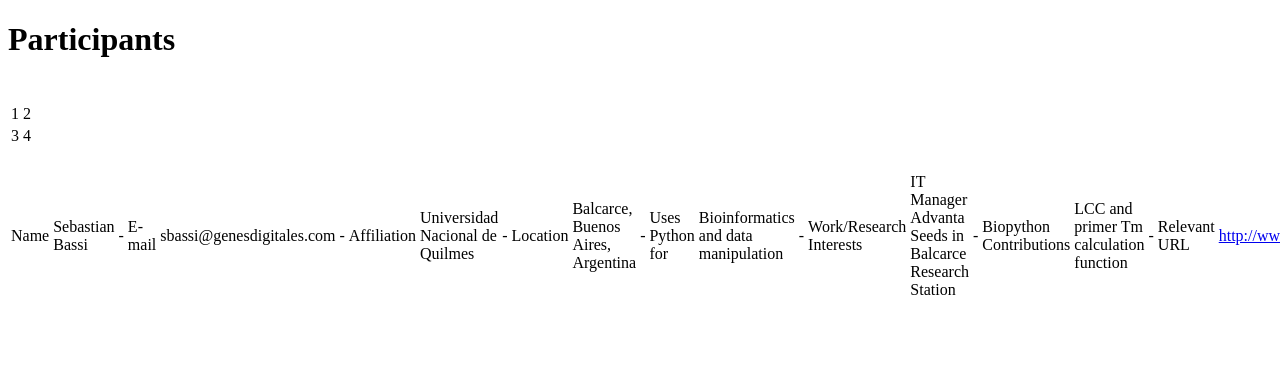
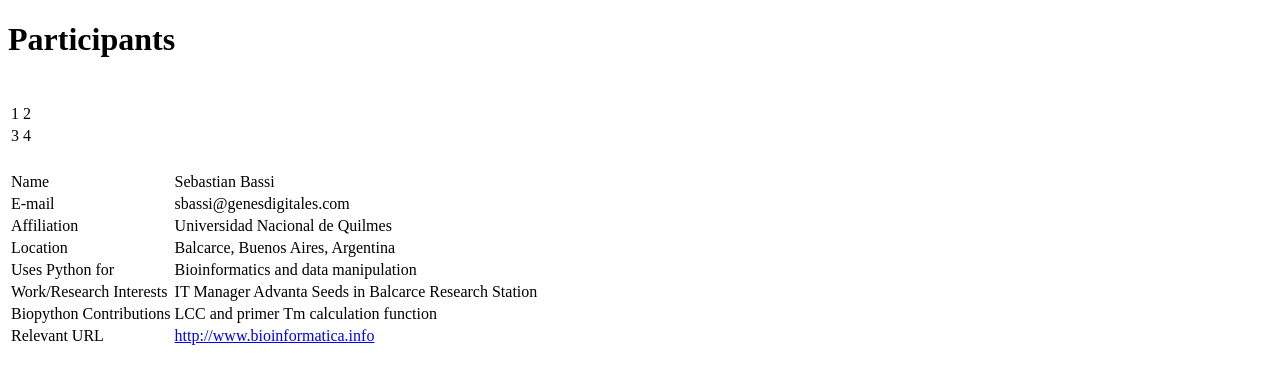
Before and after one commit to biopython/biopython.github.io, a Jekyll site: the page built from wiki/Participants.md, in a window 1280 px wide. Shown: the top 384 px of the page. Built offline with Jekyll 4.4.1, drawn with Linux system fonts in a browser that asks for light colours.

```diff
--- a/wiki/Participants.md
+++ b/wiki/Participants.md
@@ -9,6 +9,13 @@ layout: wiki
 | 1   | 2   |
 | 3   | 4   |
 
-|      |                    |        |                              |             |                                    |          |                                      |                 |                                         |                         |                                                          |                         |                                           |              |                                     |
-|------|--------------------|--------|------------------------------|-------------|------------------------------------|----------|--------------------------------------|-----------------|-----------------------------------------|-------------------------|----------------------------------------------------------|-------------------------|-------------------------------------------|--------------|-------------------------------------|
-| Name | Sebastian Bassi |- | E-mail | sbassi@genesdigitales.com |- | Affiliation | Universidad Nacional de Quilmes |- | Location | Balcarce, Buenos Aires, Argentina |- | Uses Python for | Bioinformatics and data manipulation |- | Work/Research Interests | IT Manager Advanta Seeds in Balcarce Research Station |- | Biopython Contributions | LCC and primer Tm calculation function |- | Relevant URL | <http://www.bioinformatica.info> |- |
+|                         |                                                       |
+|-------------------------|-------------------------------------------------------|
+| Name                    | Sebastian Bassi                                       |
+| E-mail                  | sbassi@genesdigitales.com                             |
+| Affiliation             | Universidad Nacional de Quilmes                       |
+| Location                | Balcarce, Buenos Aires, Argentina                     |
+| Uses Python for         | Bioinformatics and data manipulation                  |
+| Work/Research Interests | IT Manager Advanta Seeds in Balcarce Research Station |
+| Biopython Contributions | LCC and primer Tm calculation function                |
+| Relevant URL            | <http://www.bioinformatica.info>                      |
```
Also changed, not shown: 1 other file.
